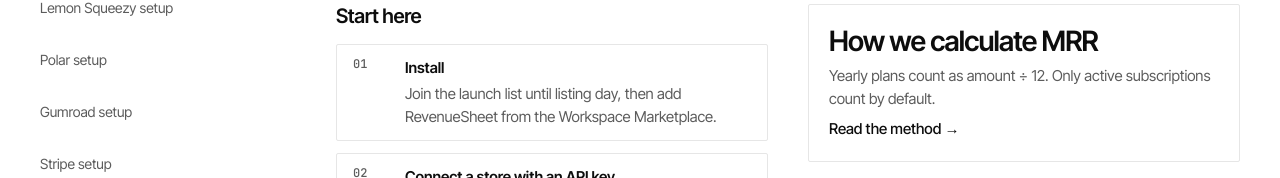
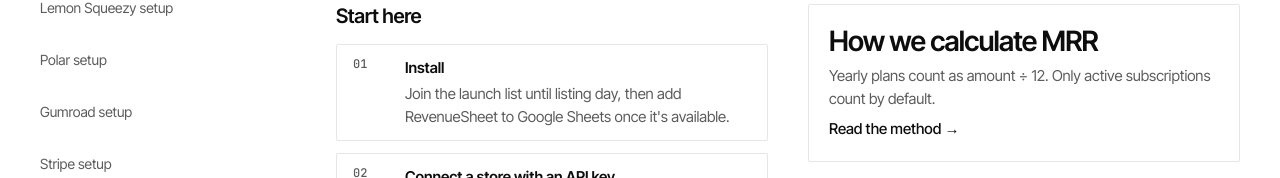
Before and after one commit to gatlinfarrington/venture-mvp, a Next.js app: page /docs in a window 1280 px wide. Shown: the part 283-461 px from the top of the page. Built offline with nearby package versions, Linux system fonts and the light colour scheme; no server answers.

Commit message:
content(docs): drop Marketplace from install step copy
Reword the docs index Install step without a Marketplace claim, and
extend the no-Marketplace e2e/unit checks to cover /docs (privacy still
excluded).

Co-authored-by: Gatlin Farrington <gatlinfarrington@users.noreply.github.com>

```diff
--- a/app/docs/page.tsx
+++ b/app/docs/page.tsx
@@ -19,7 +19,7 @@ const quickstart = [
   {
     n: "01",
     title: "Install",
-    body: "Join the launch list until listing day, then add RevenueSheet from the Workspace Marketplace.",
+    body: "Join the launch list until listing day, then add RevenueSheet to Google Sheets once it's available.",
     href: "/#launch",
   },
   {
```
Also changed, not shown: 2 other files (tests, documents, lock files or other folders).
